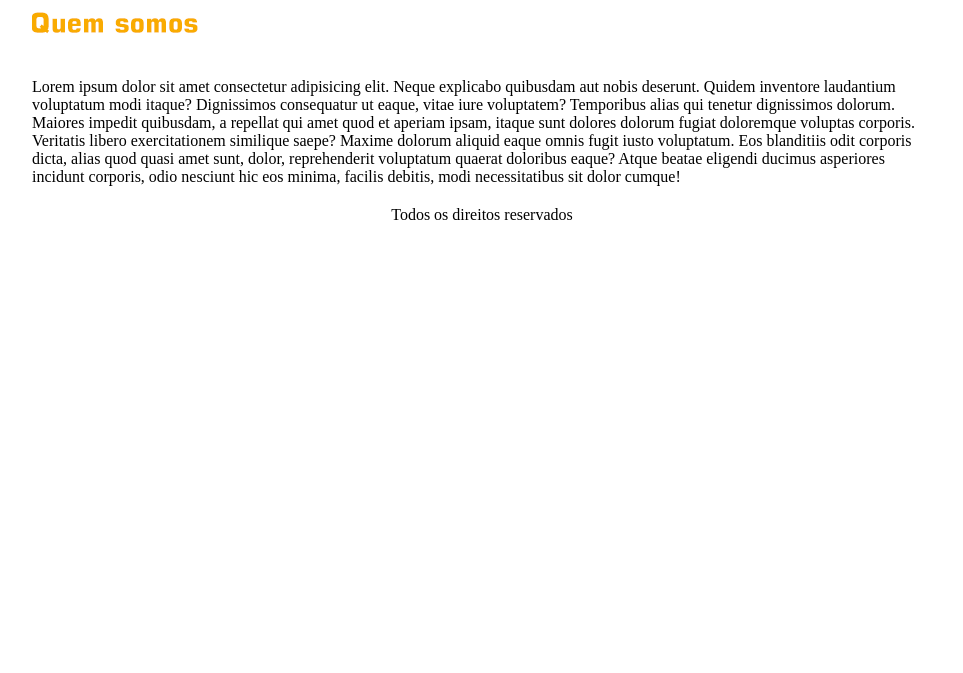
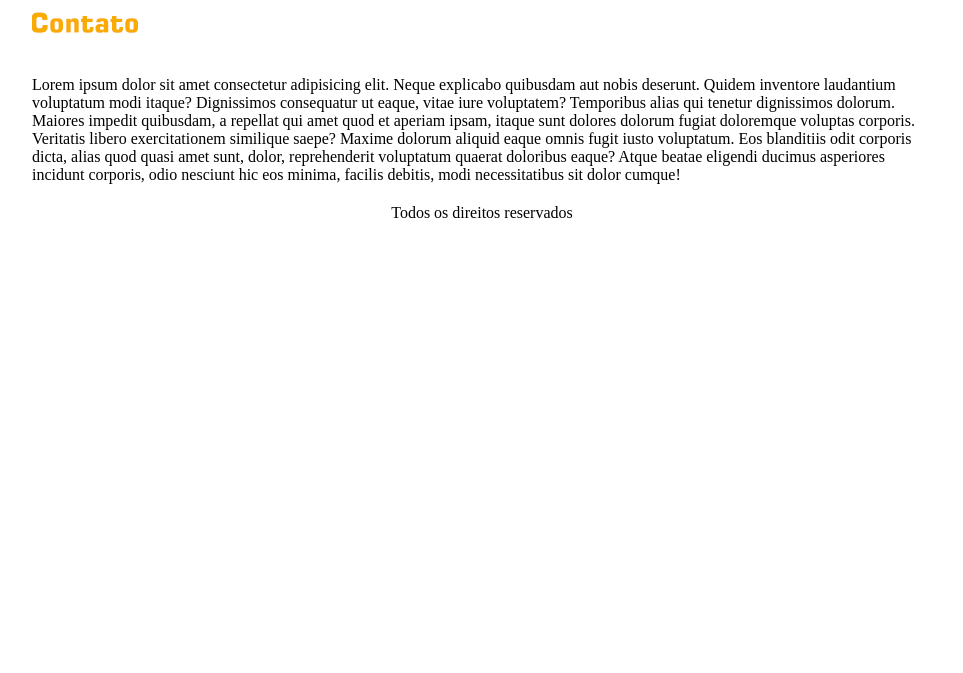
Before and after one commit to userdajheni/desenvolvimentoweb, a plain HTML site: page jmviagem/contato.html in a window 1280 px wide. Shown: the part 127-800 px from the top of the page, without its empty margins (158-1121 px from the left). Drawn offline with Linux system fonts and the light colour scheme.

Commit message:
atualizando imagem contato

```diff
--- a/jmviagem/contato.html
+++ b/jmviagem/contato.html
@@ -21,7 +21,7 @@
         <!--imagem principal-->
         <tr>
             <td colspan="2">
-                <img src="img/quem_somos.png" alt="imagem principal">
+                <img src="img/contato.png" alt="imagem principal">
             </td>
         </tr>
 
```
